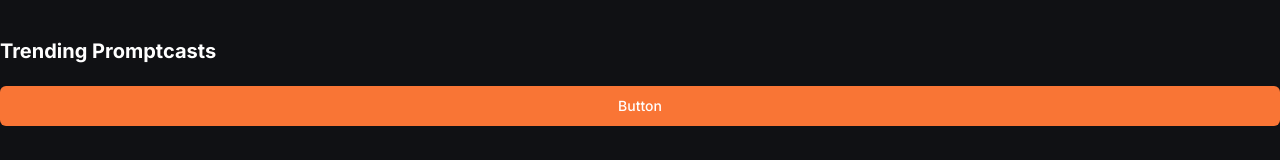
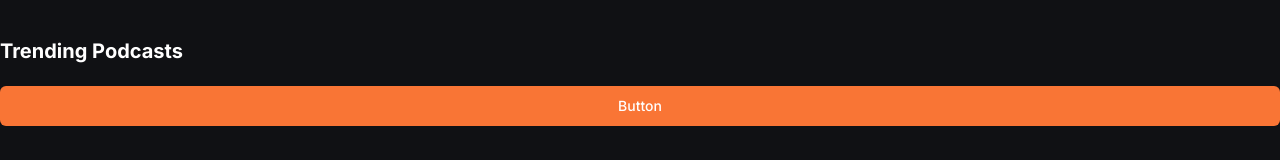
Before and after one commit to donavonguyot/promptcaster, a Next.js app: page / in a window 1280 px wide. Shown: the top 160 px of the page. Built offline with nearby package versions, Linux system fonts and the light colour scheme.

Commit message:
Text Change On Branch

```diff
--- a/app/page.tsx
+++ b/app/page.tsx
@@ -5,7 +5,7 @@ const Home = () => {
   return (
     <div className='mt-9 flex flex-col gap-9'>
       <section className='flex flex-col gap-5'>
-        <h1 className='text-20 font-bold text-white-1'>Trending Promptcasts</h1>
+        <h1 className='text-20 font-bold text-white-1'>Trending Podcasts</h1>
         <Button className='text-white-1 bg-orange-1'>Button</Button>
       </section>
     </div>
```
